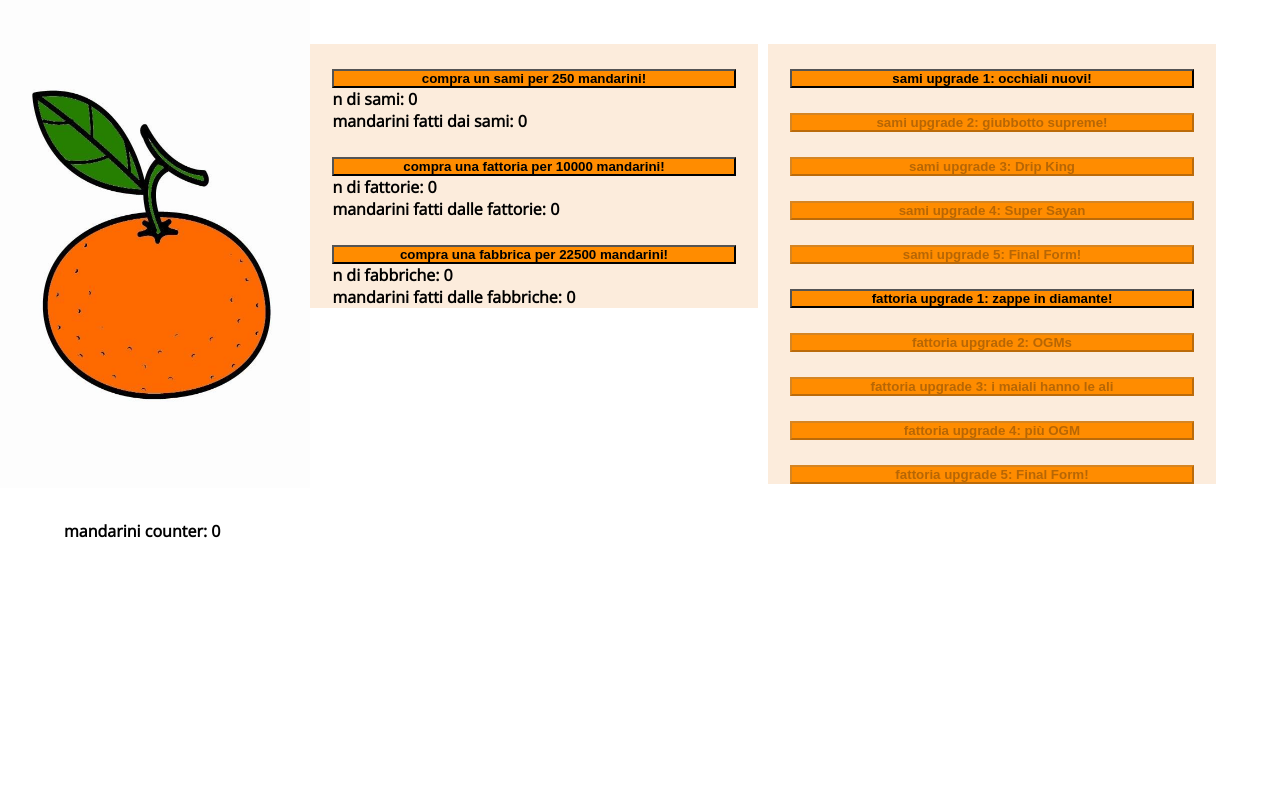
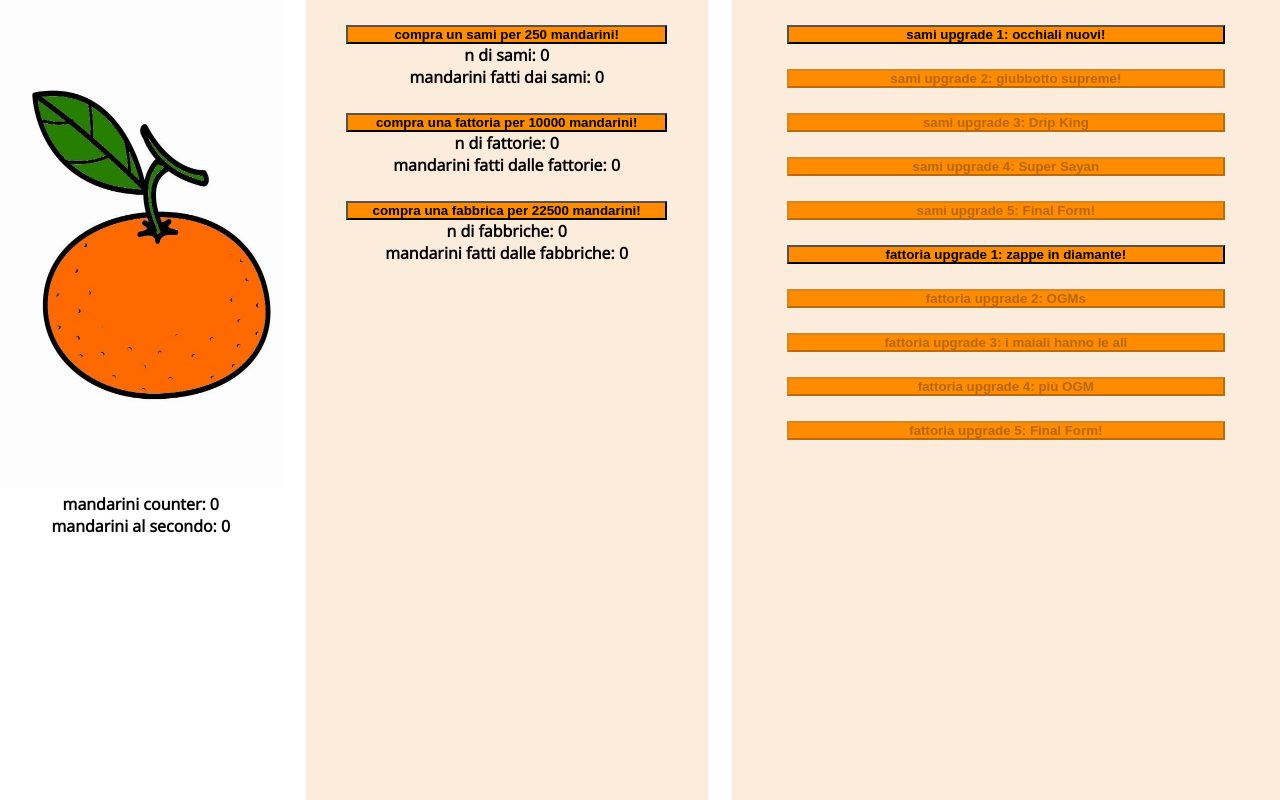
Before and after one commit to notraschi/notraschi.github.io, a plain HTML site: page index.html in a window 1280 px wide. Drawn offline with nearby package versions, Linux system fonts and the light colour scheme.

Commit message:
Add files via upload

```diff
--- a/index.html
+++ b/index.html
@@ -5,16 +5,21 @@
   <title>mandarini clicker!</title>
   <script src="https://code.jquery.com/jquery-3.5.0.js"></script>
   <link rel="stylesheet" type="text/css" href="style.css">
+  <link rel="icon" type="image/png" href="cursor-png-1145.png"/>
 </head>
 <body>
-    <div id="conteiner">
-        <div class="mandarino">
-          <img src="mandarino.jpg" id="cookie">
-        </div>
+    <div id="container">
+
+      <div id="default">
+
+        <img src="mandarino.jpg" id="cookie">
 
         <br>
         <span class="span" id="total">mandarini counter: 0</span>
         <br>
+        <span class="span" id="cps">mandarini al secondo: 0</span>
+
+      </div>
 
       <div id="powerups">
 
--- a/script.js
+++ b/script.js
@@ -1,7 +1,8 @@
 $(document).ready(function () {
 
-    //i mandarini totali
+    //i mandarini totali e al secondo
     var cookies = 0
+    var cps = 0
 
     //tutte le variabili dei powerups, n sta per il numero dei powerup, m per i mandarini fatti, v per i mandarini/s
     var nsami = 0
@@ -35,6 +36,7 @@ $(document).ready(function () {
             $('#sami').attr('value', 'compra un sami per ' + (250 * psami) + ' mandarini!');
             $('#total').html('mandarini counter: ' + cookies);
             nsami++;
+            cps += vsami
             $('#nsami').html('n di sami: ' + nsami);
             sami()
         }
@@ -46,6 +48,7 @@ $(document).ready(function () {
         $('#total').html('mandarini counter: ' + cookies);
         msami += nsami * vsami;
         $('#msami').html('mandarini fatti dai sami: ' + msami);
+        $('#cps').html('mandarini al secondo: ' + cps);
         setTimeout(function(){
             sami();
         }, 1000);
@@ -59,6 +62,7 @@ $(document).ready(function () {
             $('#fattoria').attr('value', 'compra una fattoria per ' + (10000 * pfattoria) + ' mandarini!');
             $('#total').html('mandarini counter: ' + cookies);
             nfattoria++;
+            cps += vfattoria
             $('#nfattoria').html('n di fattorie: ' + nfattoria);
             fattoria()
         }
@@ -70,6 +74,7 @@ $(document).ready(function () {
         $('#total').html('mandarini counter: ' + cookies);
         mfattoria += nfattoria * vfattoria;
         $('#mfattoria').html('mandarini fatti dalle fattorie: ' + mfattoria);
+        $('#cps').html('mandarini al secondo: ' + cps);
         setTimeout(function(){
             fattoria();
         }, 1000);
@@ -83,6 +88,7 @@ $(document).ready(function () {
             $('#fabbrica').attr('value', 'compra una fabbrica per ' + (22500 * pfabbrica) + ' mandarini!');
             $('#total').html('mandarini counter: ' + cookies);
             nfabbrica++;
+            cps += vfabbrica;
             $('#nfabbrica').html('n di fattorie: ' + nfabbrica);
             fabbrica()
         }
@@ -94,6 +100,7 @@ $(document).ready(function () {
         $('#total').html('mandarini counter: ' + cookies);
         mfabbrica += nfabbrica * vfabbrica;
         $('#mfabbrica').html('mandarini fatti dalle fattorie: ' + mfabbrica);
+        $('#cps').html('mandarini al secondo: ' + cps);
         setTimeout(function(){
             fabbrica();
         }, 1000);
@@ -107,6 +114,7 @@ $(document).ready(function () {
         if (cookies >= 9000 && nsami > 0) {
             cookies -= 9000
             vsami = 20;
+            cps += nsami * 10;
             $(this).prop('disabled', true);
             $('#sami2').prop('disabled', false)
         }
@@ -117,6 +125,7 @@ $(document).ready(function () {
         if (cookies >= 19000 && nsami > 0) {
             cookies -= 19000
             vsami = 40;
+            cps += nsami * 20
             $(this).prop('disabled', true)
             $('#sami3').prop('disabled', false)
         }
@@ -127,6 +136,7 @@ $(document).ready(function () {
         if (cookies >= 35000 && nsami > 0) {
             cookies -= 35000
             vsami = 100;
+            cps += nsami * 60
             $(this).prop('disabled', true)
             $('#sami4').prop('disabled', false)
         }
@@ -137,6 +147,7 @@ $(document).ready(function () {
         if (cookies >= 50000 && nsami > 0) {
             cookies -= 50000
             vsami = 150;
+            cps += nsami * 50
             $(this).prop('disabled', true)
             $('#sami5').prop('disabled', false)
         }
@@ -147,6 +158,7 @@ $(document).ready(function () {
         if (cookies >= 100000 && nsami > 0) {
             cookies -= 100000
             vsami = 200;
+            cps += nsami * 50
             $(this).prop('disabled', true)
         }
     });
@@ -156,6 +168,7 @@ $(document).ready(function () {
         if (cookies >= 21000 && nfattoria > 0) {
             cookies -= 21000
             vfattoria = 80;
+            cps += nfattoria * 40
             $(this).prop('disabled', true);
             $('#fattoria2').prop('disabled', false)
         }
@@ -166,6 +179,7 @@ $(document).ready(function () {
         if (cookies >= 35000 && nfattoria > 0) {
             cookies -= 35000
             vfattoria = 150;
+            cps += nfattoria * 70
             $(this).prop('disabled', true);
             $('#fattoria3').prop('disabled', false)
         }
@@ -176,6 +190,7 @@ $(document).ready(function () {
         if (cookies >= 60000 && nfattoria > 0) {
             cookies -= 60000
             vfattoria = 280;
+            cps += nfattoria * 130
             $(this).prop('disabled', true);
             $('#fattoria4').prop('disabled', false)
         }
@@ -186,6 +201,7 @@ $(document).ready(function () {
         if (cookies >= 100000 && nfattoria > 0) {
             cookies -= 100000
             vfattoria = 550;
+            cps += nfattoria * 270
             $(this).prop('disabled', true);
             $('#fattoria5').prop('disabled', false)
         }
@@ -196,6 +212,7 @@ $(document).ready(function () {
         if (cookies >= 200000 && nfattoria > 0) {
             cookies -= 200000
             vfattoria = 1000;
+            cps += nfattoria * 450
             $(this).prop('disabled', true);
         }
     });
--- a/style.css
+++ b/style.css
@@ -3,6 +3,10 @@
 * {
     padding: 0px;
     margin: 0px;
+}
+html, body {
+    min-height: 600px;
+    height: 100%;
 }
 body{
     font-family: "Open Sans", sans-serif;
@@ -14,13 +18,19 @@ input{
 }
 /* defaults */
 #container{
-    background-color: cornflowerblue;
     display: flex;
+    height: 100%;
 }
+#default{
+    height: 100%;
+    width: 22%;
+    float: left;
+    text-align: center;
+}
+
 #cookie {
     height: 487.5px;
     width: 310px;
-    position: absolute;
     z-index: -1;
 }
 .animate{
@@ -28,38 +38,36 @@ input{
 }
 @keyframes cookie{
     0%{height: 487.5px;}
-    50%{height: 437.5px;}
+    50%{height: 437.5px; margin-top: 50px;}
     100%{height: 487.5px;}
 }
 #total{
-    position: absolute;
-    left: 5%;
-    top: 65%;
+    text-align: center;
 }
 /* powerups and upgrades */
 #powerups{
     background-color: rgb(252, 236, 220);
-    width: 35%;
+    height: 100%;
+    width: 33%;
     float: left;
-    margin-left: 310px;
-    height: 100%;
+    text-align: center;
+    border-left: 3vh solid white;
+    border-right: 3vh solid white;
 }
 #upgrades{
     background-color: rgb(252, 236, 220);
-    width: 35%;
-    float: right;
-    margin-right: 5%;
     height: 100%;
+    width: 45%;
+    float: left;
+    text-align: center;
 }
 .powerup{
     text-align: center;
-    width: 90%;
-    margin-left: 5%;
+    width: 80%;
     margin-top: 25px;
 }
 .upgrade {
     text-align: center;
-    width: 90%;
+    width: 80%;
     margin-top: 25px;
-    margin-left: 5%;
 }
```
Also changed, not shown: cursor-png-1145.png (added).
